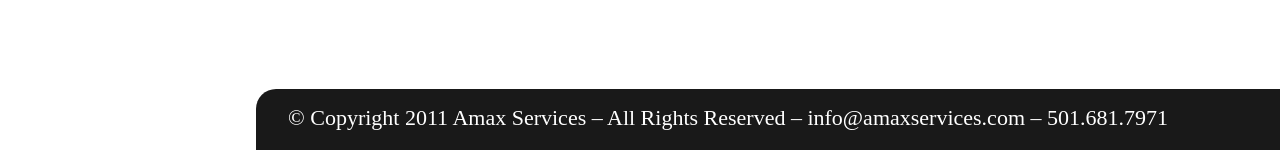
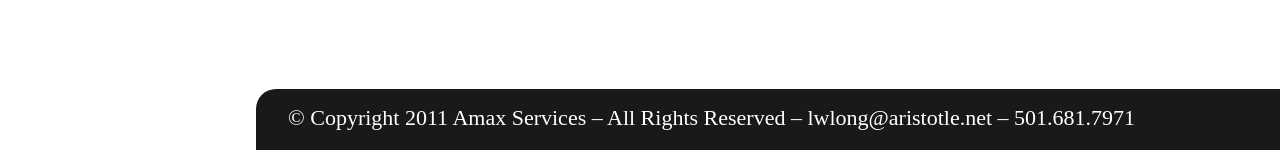
Before and after one commit to caffeinatedmoose/amaxservices, a Jekyll site: the page built from index.html, in a window 1280 px wide. Shown: the part 1089-1239 px from the top of the page. Built offline with Jekyll 4.4.1, drawn with Linux system fonts in a browser that asks for light colours; nearby versions of some CDN libraries; Markdown is read by kramdown in place of the engine named in the settings.

Commit message:
changed listed email address

```diff
--- a/index.html
+++ b/index.html
@@ -39,5 +39,5 @@
 </div>
 
 <div id="footer">
-	<p> © Copyright 2011 Amax Services – All Rights Reserved – info@amaxservices.com – 501.681.7971 </p>
+	<p> © Copyright 2011 Amax Services – All Rights Reserved – lwlong@aristotle.net – 501.681.7971 </p>
 </div>
```
Also changed, not shown: 1 other file.
